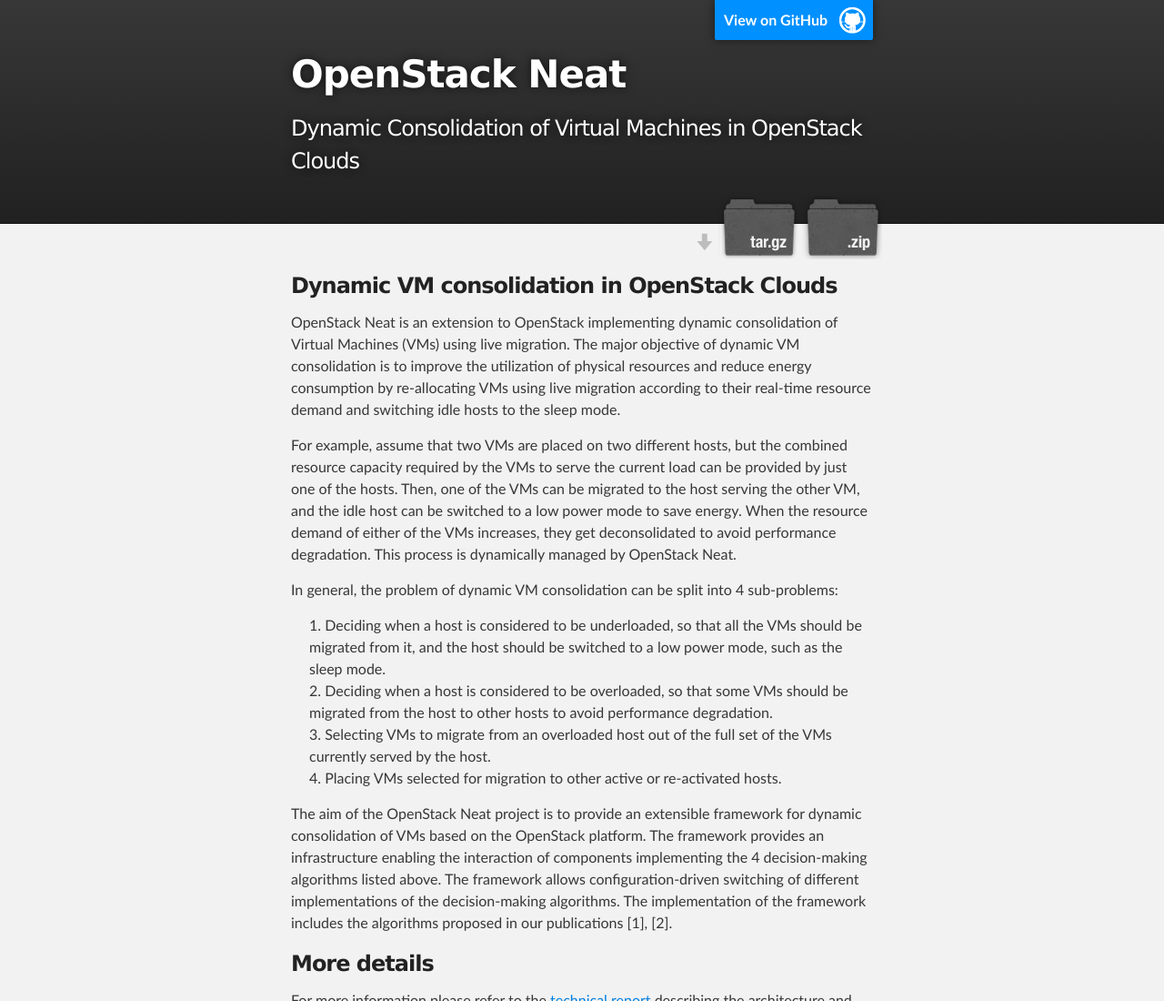
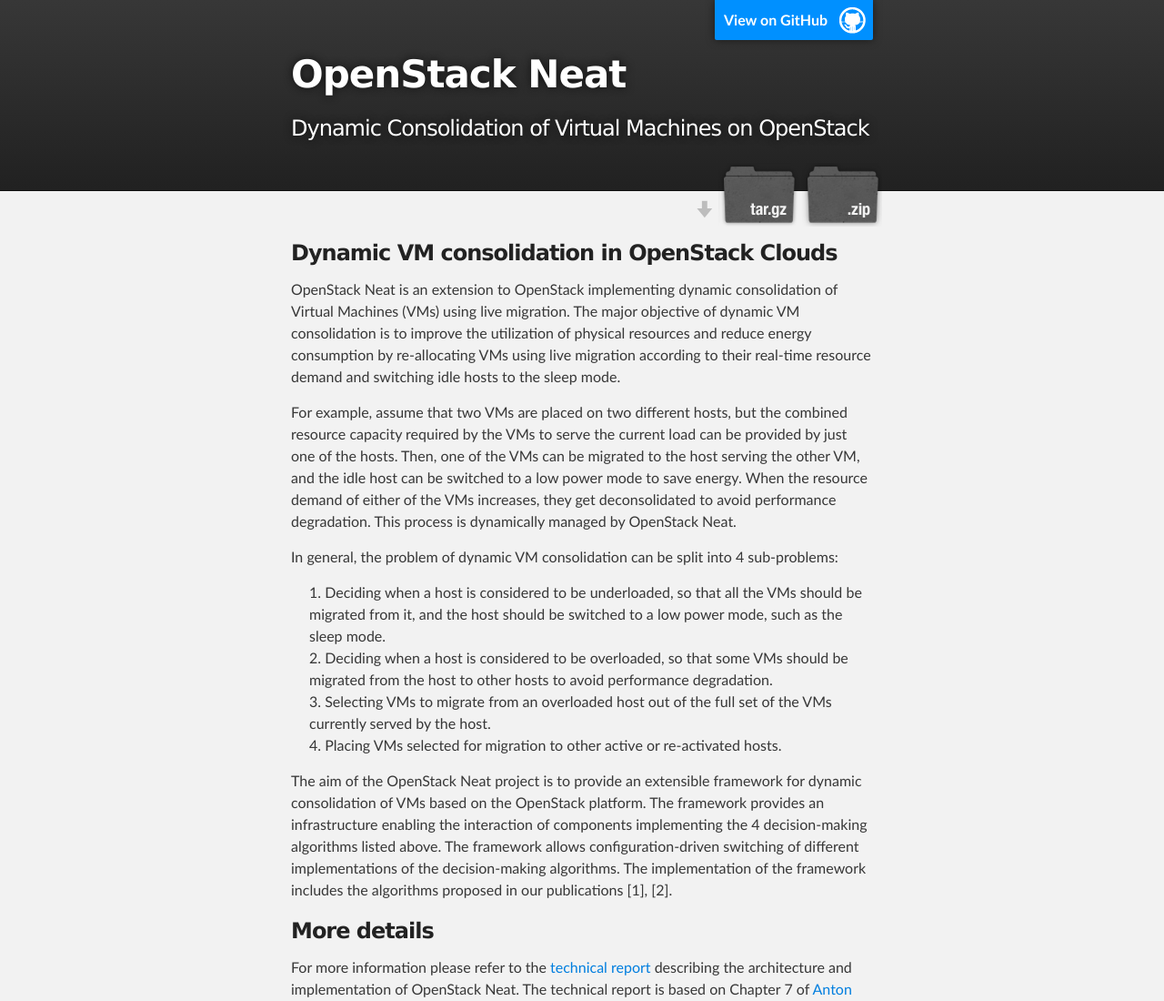
Before and after one commit to beloglazov/openstack-neat, a plain HTML site: page index.html in a window 1280 px wide. Shown: the top 1100 px of the page at 91% size. Drawn offline with Linux system fonts and the light colour scheme.

Commit message:
Title change

```diff
--- a/index.html
+++ b/index.html
@@ -19,7 +19,7 @@
           <a id="forkme_banner" href="https://github.com/beloglazov/openstack-neat">View on GitHub</a>
 
           <h1 id="project_title">OpenStack Neat</h1>
-          <h2 id="project_tagline">Dynamic Consolidation of Virtual Machines in OpenStack Clouds</h2>
+          <h2 id="project_tagline">Dynamic Consolidation of Virtual Machines on OpenStack</h2>
 
             <section id="downloads">
               <a class="zip_download_link" href="https://github.com/beloglazov/openstack-neat/zipball/master">Download this project as a .zip file</a>
```
